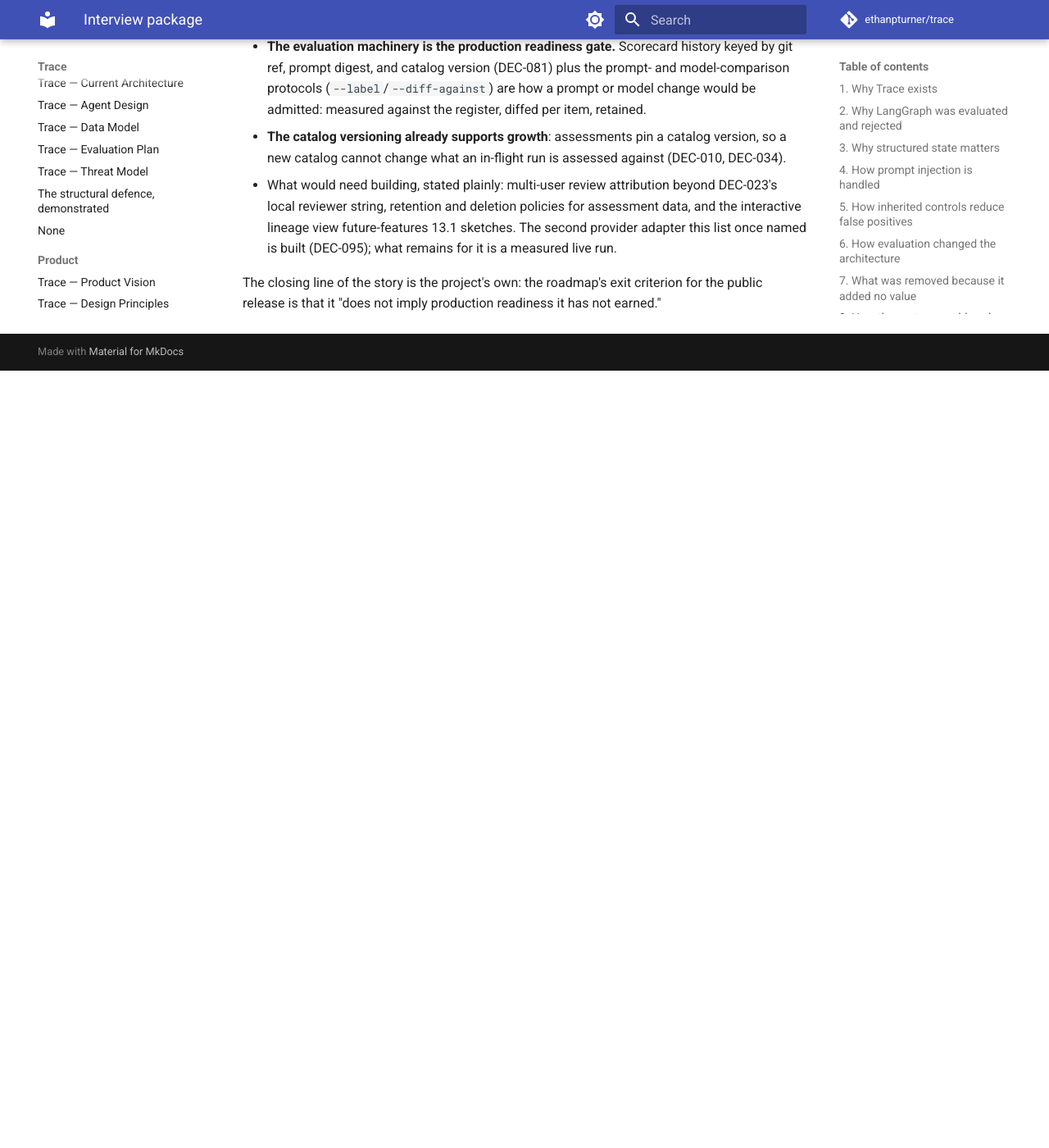
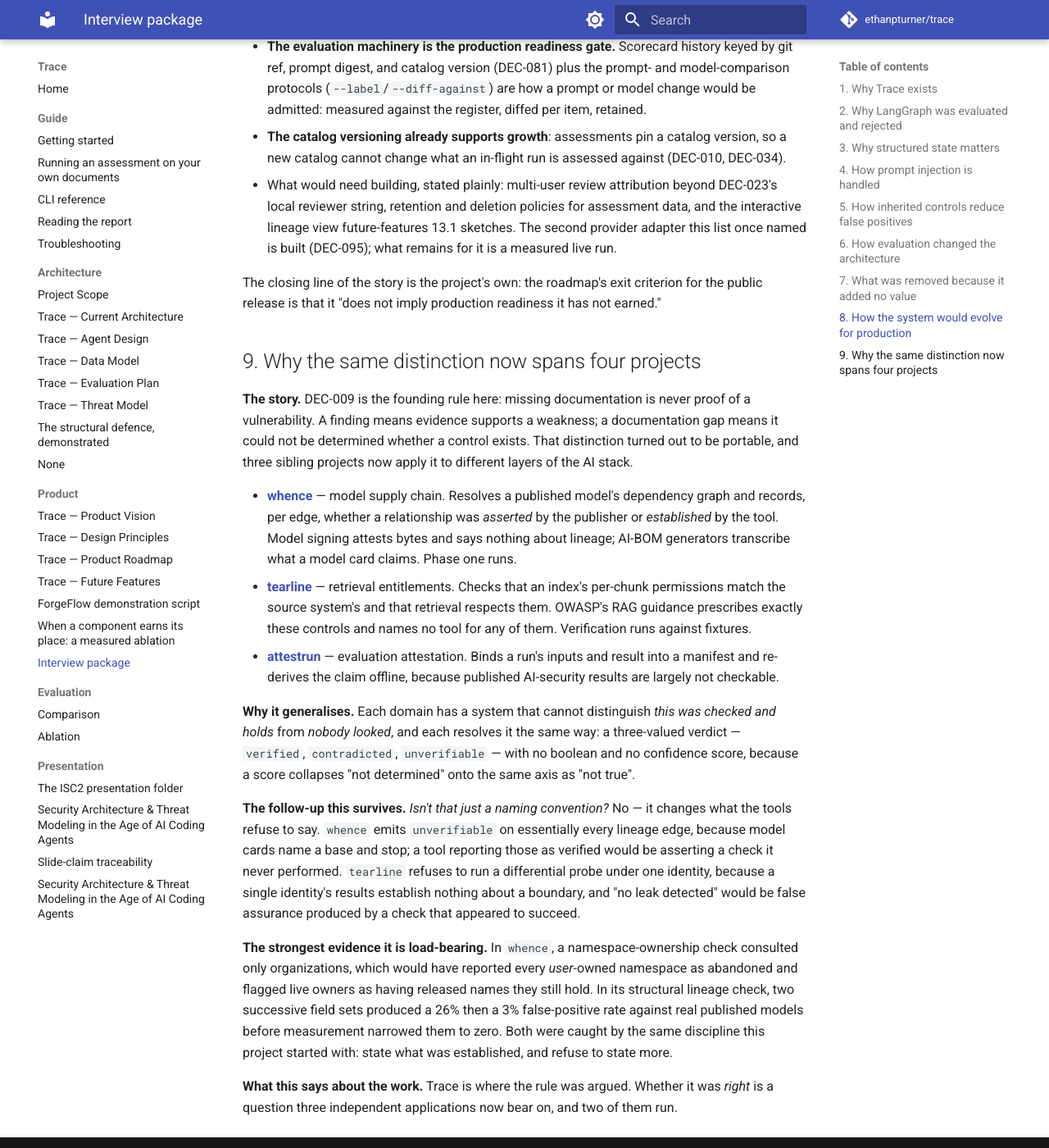
Before and after one commit to ethanpturner/trace, an MkDocs documentation site: the page built from docs/product/interview-package.md, in a window 1280 px wide and 1400 px high, scrolled down 4762 px. Shown: the whole window at 82% size. Built offline with MkDocs 1.6.1 and Material for MkDocs 9.7.7, drawn with Linux system fonts in a browser that asks for light colours; comment, search, counter and statistics services are not loaded; before the commit the page ends 5214 px from its top, so only the background shows below that; some of the changed text lies outside the part shown.

Commit message:
Place Trace as the origin of a four-project thesis (Stage 6)
The portfolio narrative was written for a standalone project. DEC-009 turned out
to be portable: whence applies it to model supply chain, tearline to retrieval
entitlements, attestrun to evaluation results, and two of the three run.

Adds interview package story 9 and a Related projects section to the README. The
story is sourced the way the other eight are, and it survives its obvious
follow-up -- that a shared vocabulary is just a naming convention -- by pointing
at what the tools refuse to say and at three false positives the discipline
caught in domains where there was no prior intuition to lean on.

Also records that #353, the narrated demo video, is the one Stage 6 deliverable
that cannot be produced from the repository: the CI-rendered GIF is the
committed silent fallback and the narration requires a person. Stated in the
roadmap rather than left implied.

Co-Authored-By: Claude Opus 5 (1M context) <noreply@anthropic.com>
Claude-Session: https://claude.ai/code/session_01PvkvJU8Ly8P9GN3edyCcBE

```diff
--- a/docs/product/interview-package.md
+++ b/docs/product/interview-package.md
@@ -189,3 +189,44 @@ The MVP's constraints are decisions, not accidents, and each names its expansion
 
 The closing line of the story is the project's own: the roadmap's exit criterion for the
 public release is that it "does not imply production readiness it has not earned."
+
+## 9. Why the same distinction now spans four projects
+
+**The story.** DEC-009 is the founding rule here: missing documentation is never proof of a
+vulnerability. A finding means evidence supports a weakness; a documentation gap means it could not
+be determined whether a control exists. That distinction turned out to be portable, and three
+sibling projects now apply it to different layers of the AI stack.
+
+- **[whence](https://github.com/ethanpturner/whence)** — model supply chain. Resolves a published
+  model's dependency graph and records, per edge, whether a relationship was *asserted* by the
+  publisher or *established* by the tool. Model signing attests bytes and says nothing about
+  lineage; AI-BOM generators transcribe what a model card claims. Phase one runs.
+- **[tearline](https://github.com/ethanpturner/tearline)** — retrieval entitlements. Checks that an
+  index's per-chunk permissions match the source system's and that retrieval respects them. OWASP's
+  RAG guidance prescribes exactly these controls and names no tool for any of them. Verification
+  runs against fixtures.
+- **[attestrun](https://github.com/ethanpturner/attestrun)** — evaluation attestation. Binds a run's
+  inputs and result into a manifest and re-derives the claim offline, because published AI-security
+  results are largely not checkable.
+
+**Why it generalises.** Each domain has a system that cannot distinguish *this was checked and
+holds* from *nobody looked*, and each resolves it the same way: a three-valued verdict —
+`verified`, `contradicted`, `unverifiable` — with no boolean and no confidence score, because a
+score collapses "not determined" onto the same axis as "not true".
+
+**The follow-up this survives.** *Isn't that just a naming convention?* No — it changes what the
+tools refuse to say. `whence` emits `unverifiable` on essentially every lineage edge, because model
+cards name a base and stop; a tool reporting those as verified would be asserting a check it never
+performed. `tearline` refuses to run a differential probe under one identity, because a single
+identity's results establish nothing about a boundary, and "no leak detected" would be false
+assurance produced by a check that appeared to succeed.
+
+**The strongest evidence it is load-bearing.** In `whence`, a namespace-ownership check consulted
+only organizations, which would have reported every *user*-owned namespace as abandoned and flagged
+live owners as having released names they still hold. In its structural lineage check, two
+successive field sets produced a 26% then a 3% false-positive rate against real published models
+before measurement narrowed them to zero. Both were caught by the same discipline this project
+started with: state what was established, and refuse to state more.
+
+**What this says about the work.** Trace is where the rule was argued. Whether it was *right* is a
+question three independent applications now bear on, and two of them run.
```
Also changed, not shown: other parts of docs/product/interview-package.md (+1 -1 lines), README.md (+15 -0 lines), docs/product/roadmap.md (+6 -1 lines), journal/2026-09-03-portfolio-context.md (added, +48 -0 lines).
